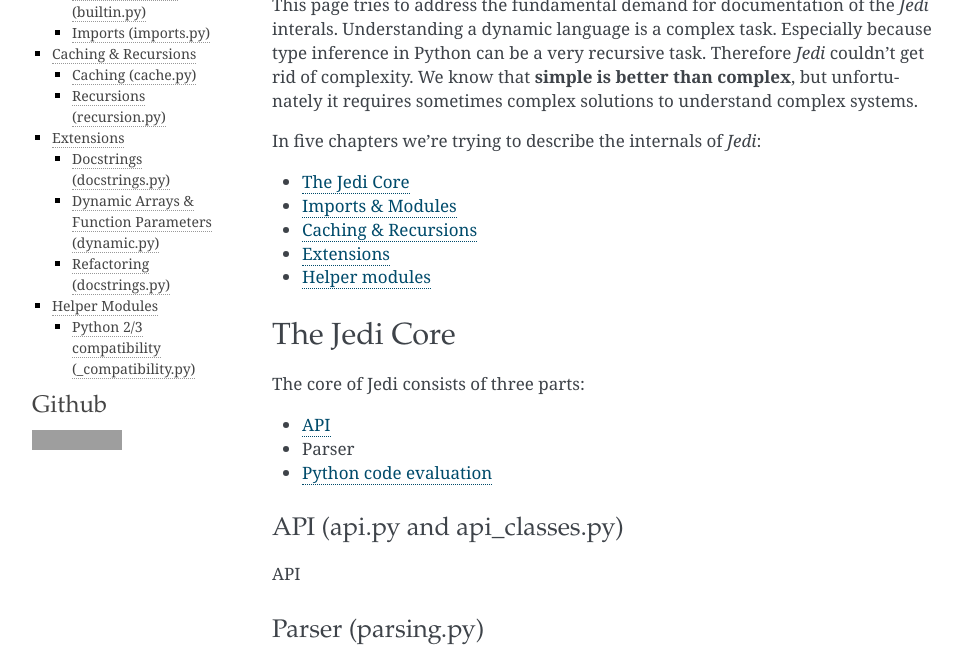
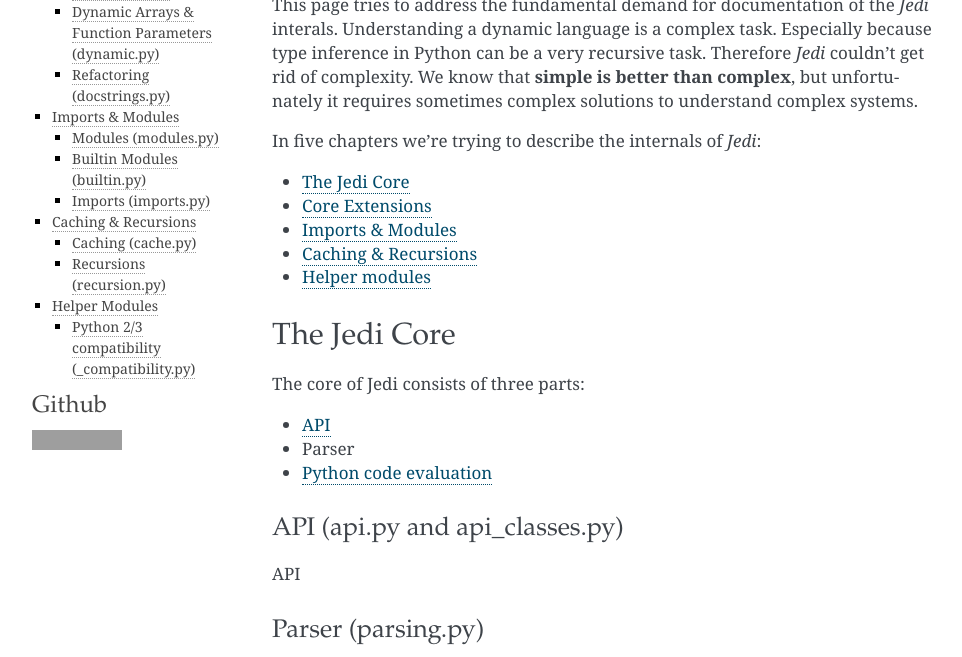
Before and after one commit to davidhalter/jedi, a Sphinx documentation site: the page built from docs/docs/development.rst, in a window 1280 px wide and 1400 px high, cut to the strip 324-981 px from the top of the window. Shown: the whole strip, without its empty margins (148-1110 px from the left). Built offline with Sphinx 7.4.7, drawn with Linux system fonts in a browser that asks for light colours; pages that are not in the unit, such as notebooks, are missing from menus; some of the changed text lies outside the part shown; grey boxes are pictures that could not be loaded.

Commit message:
move core extensions up

```diff
--- a/docs/docs/development.rst
+++ b/docs/docs/development.rst
@@ -24,9 +24,9 @@
 In five chapters we're trying to describe the internals of |jedi|:
 
 - :ref:`The Jedi Core <dev-core>`
+- :ref:`Core Extensions <dev-extensions>`
 - :ref:`Imports & Modules <dev-imports-modules>`
 - :ref:`Caching & Recursions <dev-caching-recursions>`
-- :ref:`Extensions <dev-extensions>`
 - :ref:`Helper modules <dev-helpers>`
 
 
@@ -64,7 +64,30 @@
 
 
 
+.. _dev-extensions:
+
+Core Extensions
+---------------
+
+Docstrings (docstrings.py)
+~~~~~~~~~~~~~~~~~~~~~~~~~~
+
+.. automodule:: docstrings
+
+Dynamic Arrays & Function Parameters (dynamic.py)
+~~~~~~~~~~~~~~~~~~~~~~~~~~~~~~~~~~~~~~~~~~~~~~~~~
+
+.. automodule:: dynamic
+
+Refactoring (docstrings.py)
+~~~~~~~~~~~~~~~~~~~~~~~~~~~
+
+.. automodule:: refactoring
+
+
 .. _dev-imports-modules:
+
+
 
 Imports & Modules
 -------------------
@@ -104,27 +127,6 @@
 
 
 
-.. _dev-extensions:
-
-Extensions
-----------
-
-Docstrings (docstrings.py)
-~~~~~~~~~~~~~~~~~~~~~~~~~~
-
-.. automodule:: docstrings
-
-Dynamic Arrays & Function Parameters (dynamic.py)
-~~~~~~~~~~~~~~~~~~~~~~~~~~~~~~~~~~~~~~~~~~~~~~~~~
-
-.. automodule:: dynamic
-
-Refactoring (docstrings.py)
-~~~~~~~~~~~~~~~~~~~~~~~~~~~
-
-.. automodule:: refactoring
-
-
 .. _dev-helpers:
 
 Helper Modules
```
